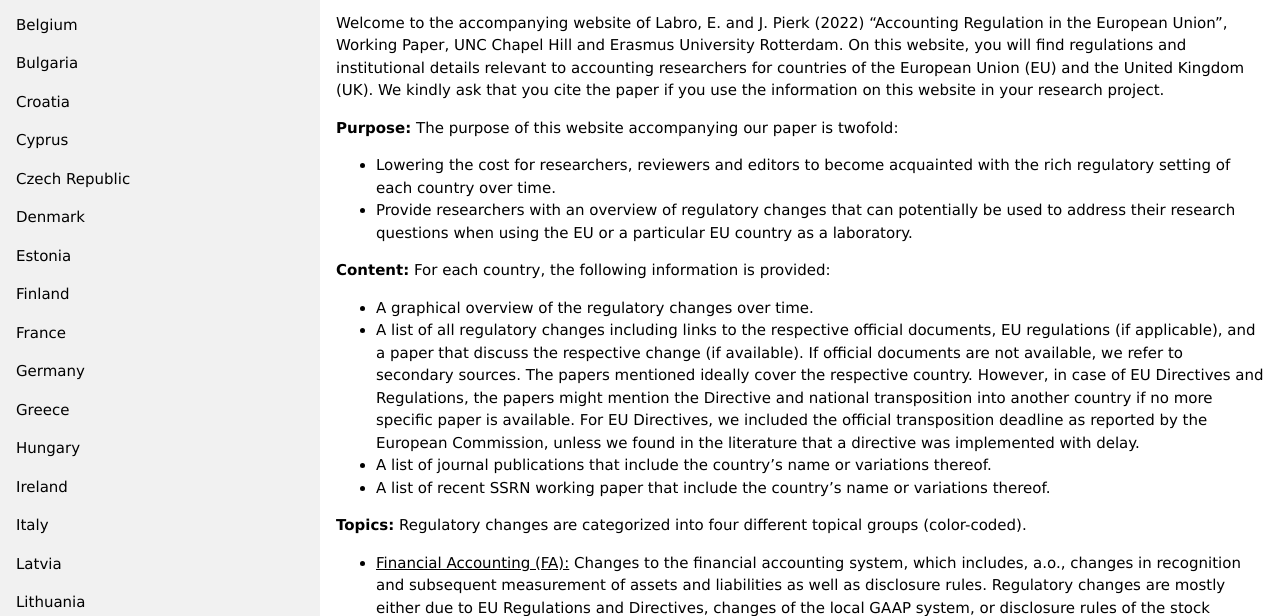
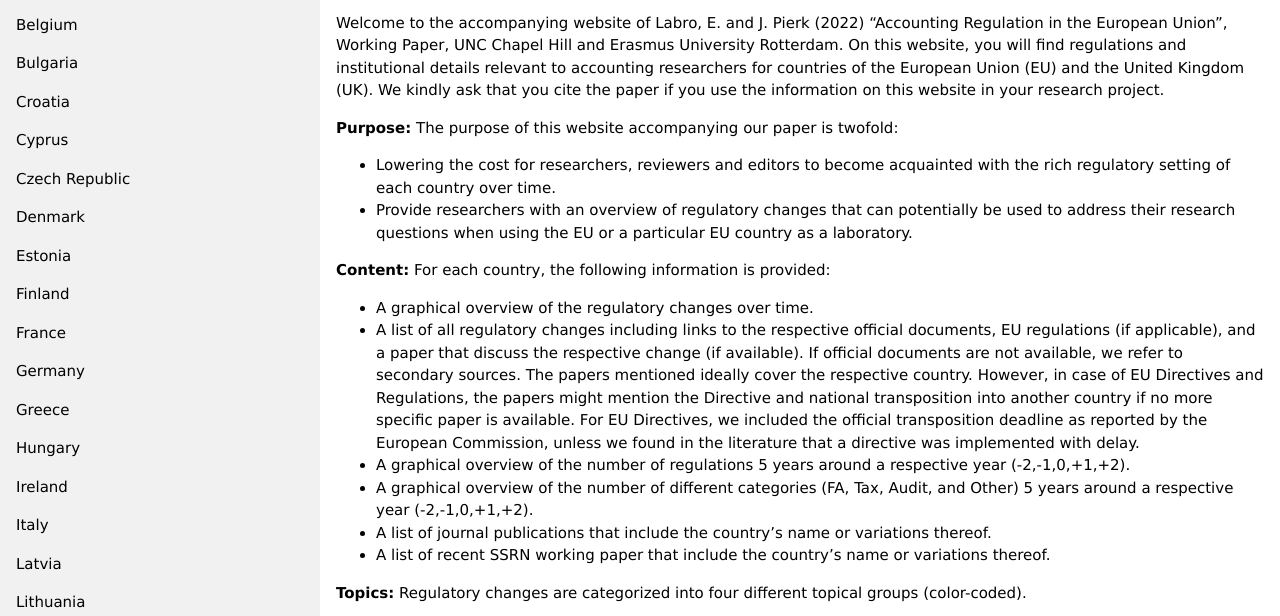
Before and after one commit to jochenpierk/EU_Setting, a plain HTML site: page index.html in a window 1280 px wide. Shown: the part 105-721 px from the top of the page. Drawn offline with nearby package versions, Linux system fonts and the light colour scheme.

Commit message:
Update index.html

```diff
--- a/index.html
+++ b/index.html
@@ -86,6 +86,8 @@ countries of the European Union (EU) and the United Kingdom (UK). We kindly ask
  <ul>
  <li> A graphical overview of the regulatory changes over time.</li>
  <li> A list of all regulatory changes including links to the respective official documents, EU regulations (if applicable), and a paper that discuss the respective change (if available). If official documents are not available, we refer to secondary sources. The papers mentioned ideally cover the respective country. However, in case of EU Directives and Regulations, the papers might mention the Directive and national transposition into another country if no more specific paper is available. For EU Directives, we included the official transposition deadline as reported by the European Commission, unless we found in the literature that a directive was implemented with delay.</li>
+ <li> A graphical overview of the number of regulations 5 years around a respective year (-2,-1,0,+1,+2). </li>
+ <li> A graphical overview of the number of different categories (FA, Tax, Audit, and Other) 5 years around a respective year (-2,-1,0,+1,+2). </li>
  <li> A list of journal publications that include the country’s name or variations thereof. </li>
  <li> A list of recent SSRN working paper that include the country’s name or variations thereof. </li>
  </ul>
```
